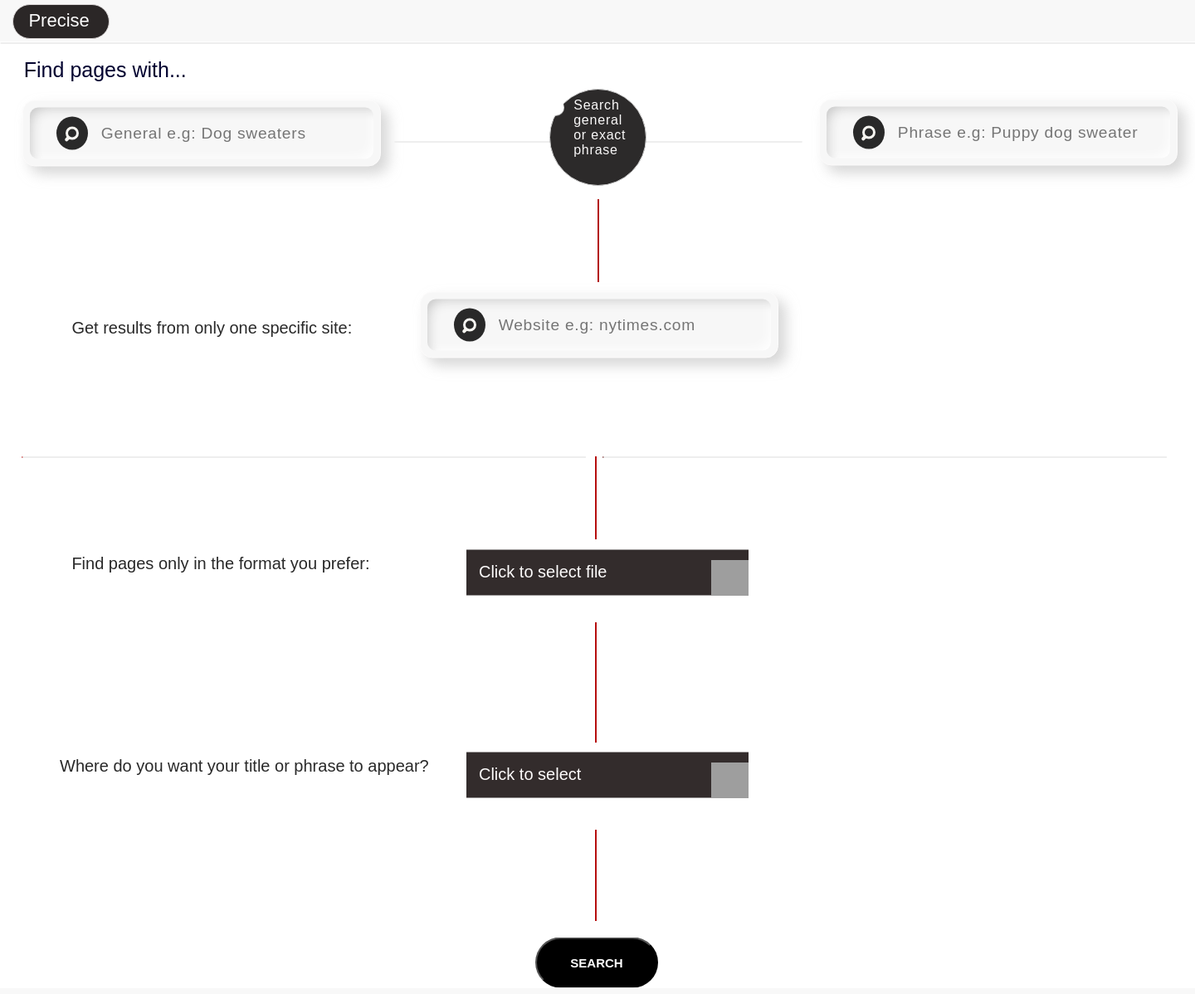
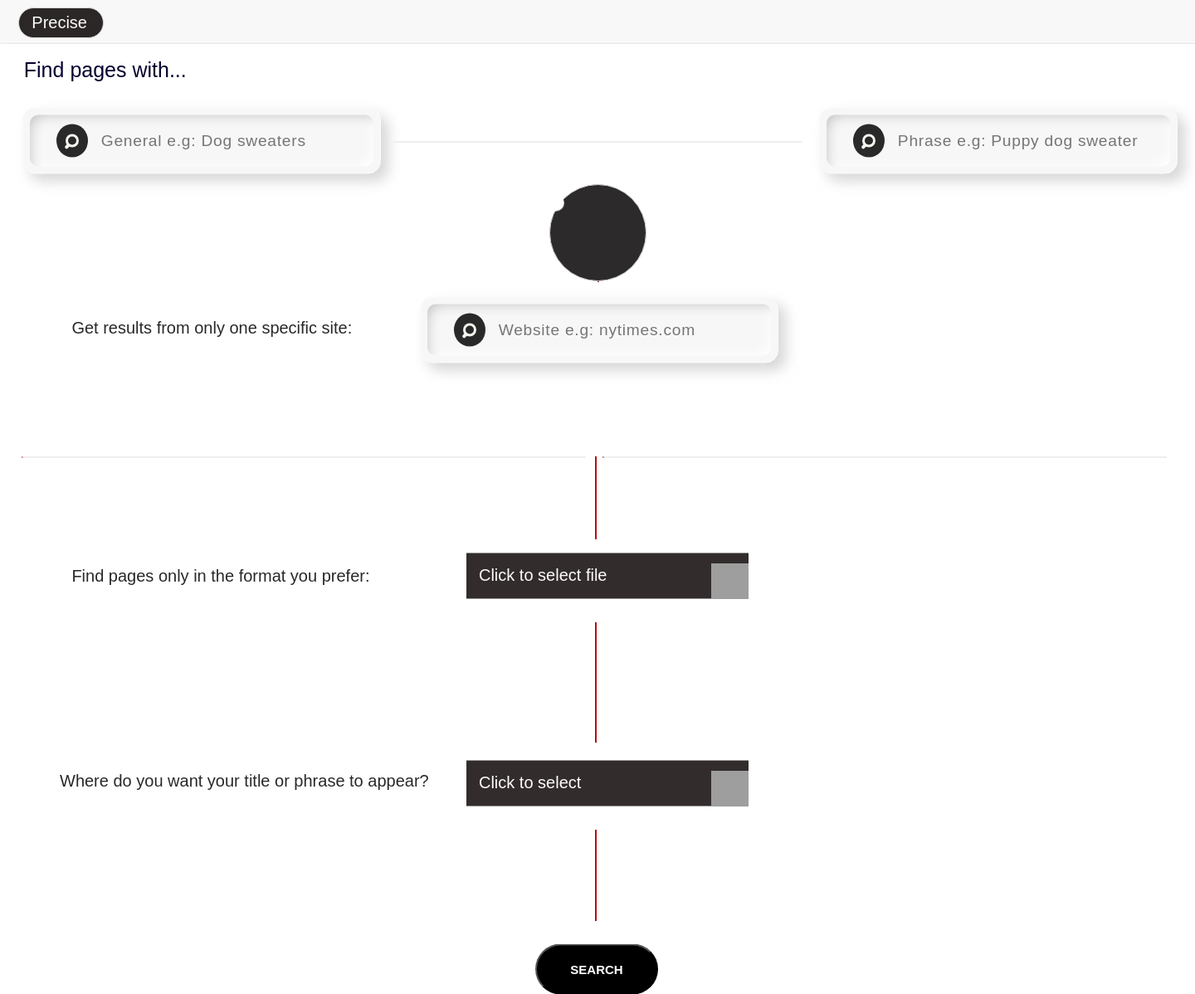
Before and after one commit to Azharuddinn/Precision_search, a Django app: page / in a window 1440 px wide. Shown: the whole page at 83% size. Run offline with Django 3.2, Linux system fonts and the light colour scheme; grey boxes are pictures that could not be loaded.

Commit message:
Update style.css

```diff
--- a/precise/static/style.css
+++ b/precise/static/style.css
@@ -1,13 +1,14 @@
 body {
     background-color: rgb(255, 255, 255);
     overflow-x: hidden;
+    position: relative;
 }
 
 #Precision {
     position: relative;
-    left: 16%;
+    left: 15%;
     top: 6px;
-    font-size: 22px;
+    font-size: 20px;
     font-weight: lighter;
     color: rgb(253, 253, 253);
 }
@@ -19,12 +20,12 @@
     border-radius: 180px;
     margin-left: 15px;
     border: rgb(218, 214, 214) solid thin;
-    width: 8%;
-    height: 40px;
+    width: 7%;
+    height: 35px;
     position: absolute;
     bottom: -10px;
-    left:0%;
-    top: 20px;
+    left:0.5%;
+    top: 24px;
     background-color: rgb(43, 39, 39);
 }
 
@@ -133,7 +134,7 @@
     color: #2c3e50;
     width: 110%;
     position: absolute;
-    bottom: 190px;
+    top:152px;
     left: 110%;
     height: 40px;
 
@@ -150,7 +151,7 @@
     color: #2c3e50;
     left: 670%;
     position: absolute;
-    bottom: 280%;
+    top: 132px;
 
 
     display: flex;
@@ -166,7 +167,7 @@
     width: 110%;
     position: absolute;
     left: 435%;
-    bottom: -100%;
+    top: 360px;
 
     display: flex;
     justify-content: center;
@@ -311,7 +312,7 @@
     height:115px;
     border:1px solid #CCC;
     position:absolute;
-    top:-470px; bottom:0px; left:0;right:0;
+    top:280px; bottom:0px; left:0;right:0;
     margin:auto;
     border-radius:50%;
     background:rgb(44, 42, 42);
@@ -322,7 +323,7 @@
     height:115px;
     border:1px solid #CCC;
     position:absolute;
-    top:335px; bottom:px; left:0;right:0;
+    top:5px; bottom:px; left:0;right:0;
     margin:auto;
     border-radius:50%;
     background:rgb(44, 42, 42);
@@ -335,7 +336,7 @@
     height:20px;
     border-radius:50%;
     position:relative;
-    top:48px; bottom:0px; left:0;right:0;
+    top:48px; bottom:0px; left:0rem;right:0rem;
     overflow:hidden;
     margin:auto;
     animation: circle 6s linear infinite;
@@ -346,12 +347,12 @@
 #circle_text {
     position: absolute;
     left:48%;
-    bottom: 610px;
+    top: 135px;
     font-size: 16px;
     letter-spacing: 0.78px;
 
 
-    color: rgb(250, 249, 249);
+    color: rgb(255, 255, 255);
 }
 
 #second_circle_text{
@@ -474,7 +475,7 @@
   width: 320px;
   height: 55px;
   left: 490%;
-  top: 722%;
+  top: 1240%;
   margin-left: -160px;
   margin-top: -87px;
   background-color: rgb(163, 56, 56);
@@ -486,7 +487,7 @@
     width: 320px;
     height: 55px;
     left: 490%;
-    top: 1122%;
+    top: 1650%;
     margin-left: -160px;
     margin-top: -87px;
     background-color: rgb(163, 56, 56);
@@ -528,7 +529,7 @@
 
 #files {
     position: absolute;
-    top:83.5%;
+    top:1050%;
     left: 6%;
     font-weight: lighter;
     font-size: 20px;
@@ -546,7 +547,7 @@
 
 #files_2 {
     position: absolute;
-    top:114%;
+    top:1430%;
     left: 5%;
     font-weight: lighter;
     font-size: 20px;
@@ -590,13 +591,13 @@
   display: inline-block;
   cursor: pointer;
   position: relative;
-  top:820px;
+  top:1140px;
   left:438%;
 }
 
 #website_description {
     position: absolute;
-    top:48%;
+    top:590%;
     left: 6%;
     font-weight: lighter;
     font-size: 20px;
```
